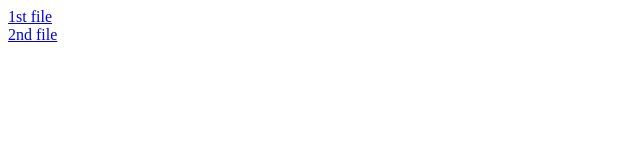
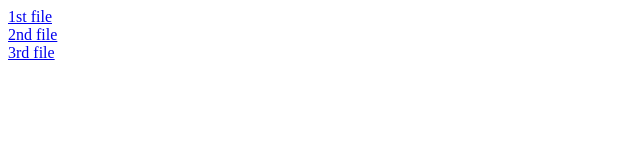
Before and after one commit to mohit-gupta-0901/mohit-gupta-0901.github.io, a plain HTML site: page index.html in a window 1280 px wide. Shown: the full height of the page, 0-640 px from the left. Drawn offline with Linux system fonts and the light colour scheme.

Commit message:
Update index.html

```diff
--- a/index.html
+++ b/index.html
@@ -9,5 +9,7 @@
 	<a href="1.html"> 1st file </a>
 	<br>
 	<a href="2.html"> 2nd file </a>
+	<br>
+	<a href="3.html"> 3rd file </a>
 </body>
 </html>
```
